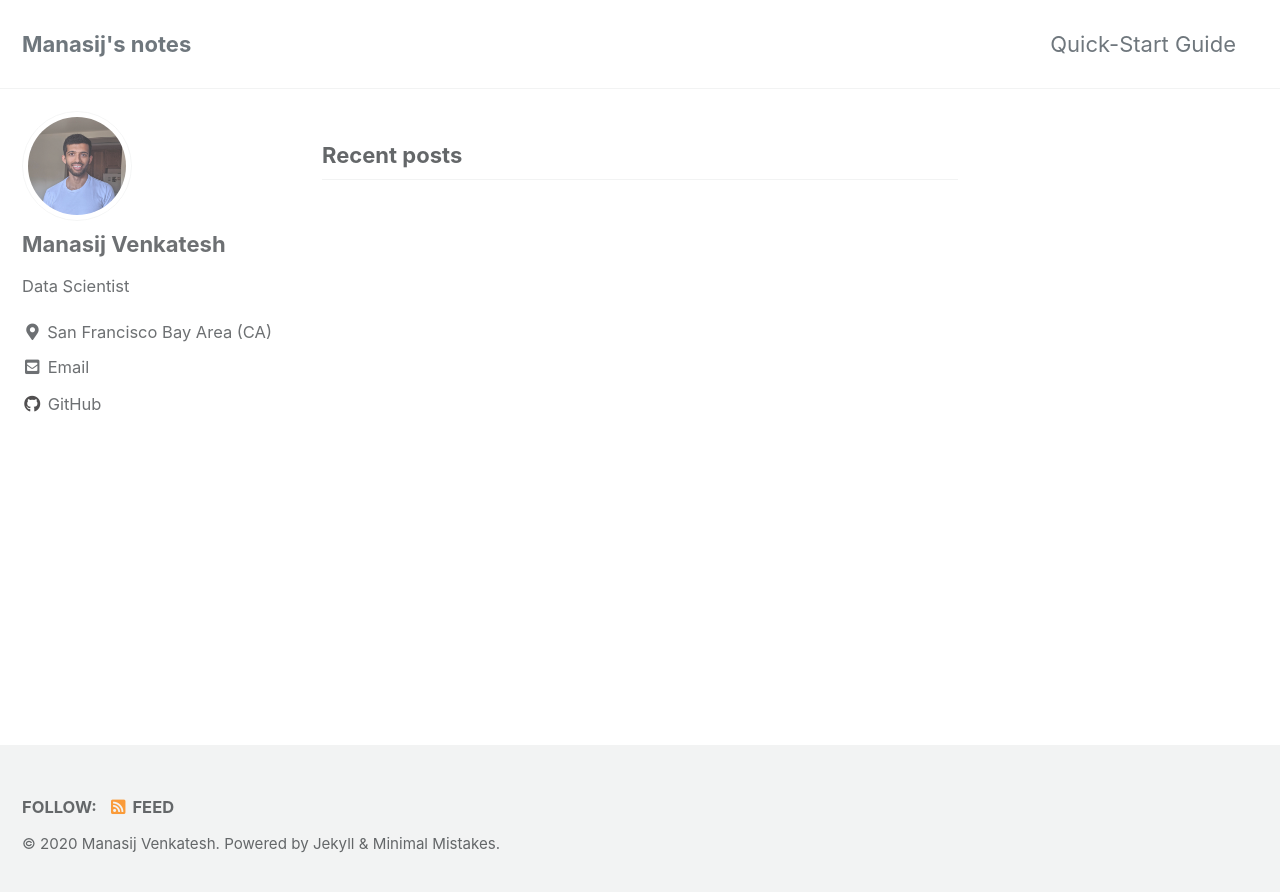
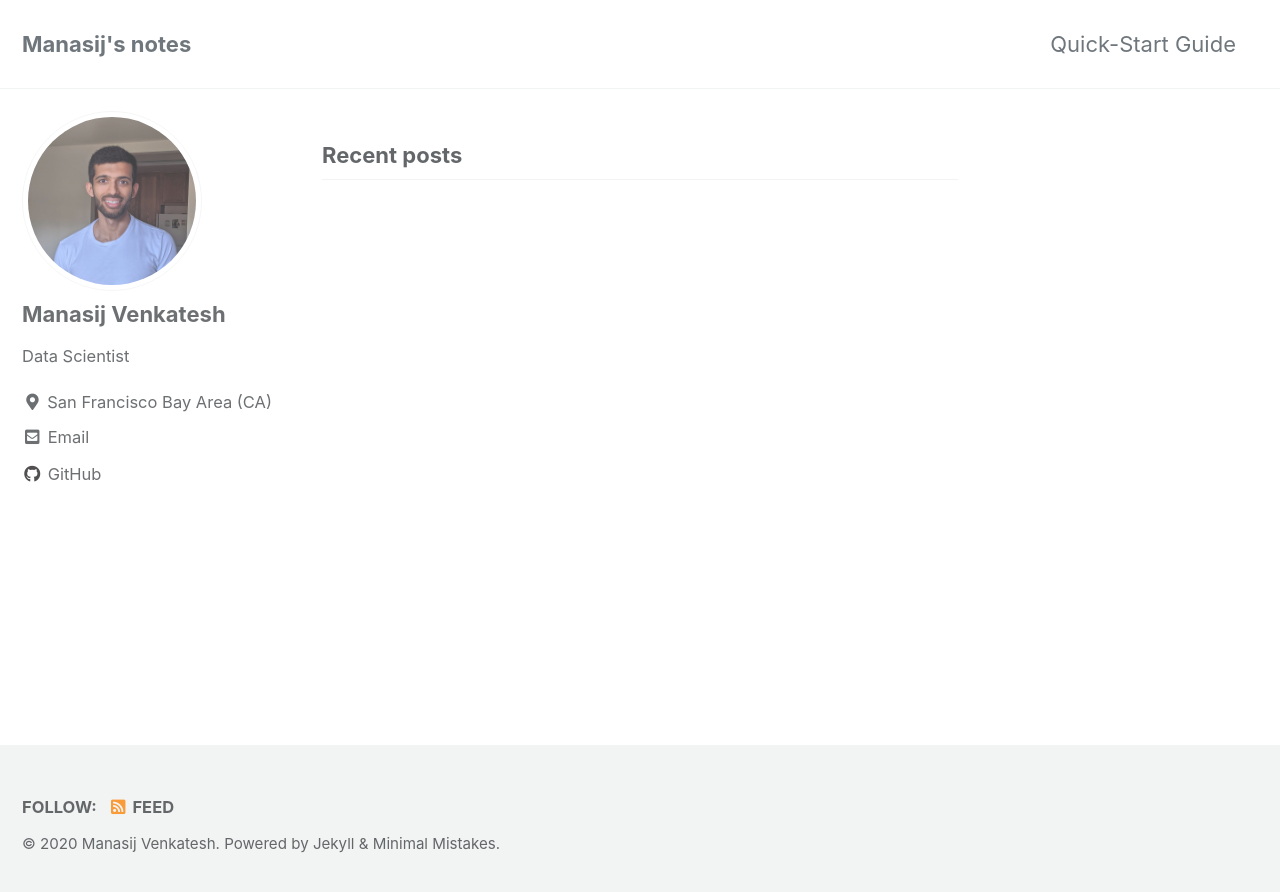
Before and after one commit to makto-toruk/makto-toruk.github.io, a Jekyll site: the page built from index.html, in a window 1280 px wide. Shown: the top 892 px of the page. Built offline with Jekyll 4.4.1, drawn with Linux system fonts in a browser that asks for light colours; cached includes are drawn as plain includes; the list of posts is cut into pages by our own code.

Commit message:
increase avatar size

```diff
--- a/_sass/minimal-mistakes/_sidebar.scss
+++ b/_sass/minimal-mistakes/_sidebar.scss
@@ -127,7 +127,7 @@
   }
 
   img {
-    max-width: 110px;
+    max-width: 180px;
     border-radius: 50%;
 
     @include breakpoint($large) {
```
